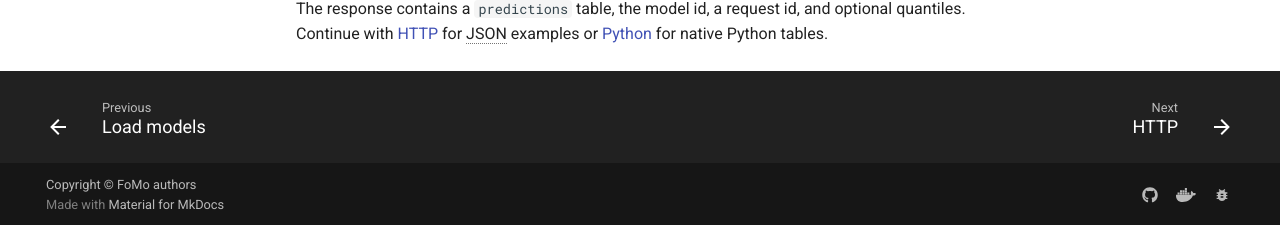
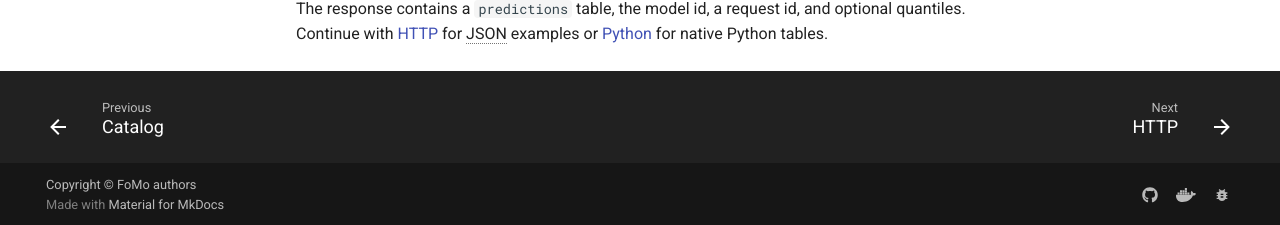
Before and after one commit to sktime/tserve, an MkDocs documentation site: the page built from docs/client/index.md, in a window 1280 px wide and 900 px high, scrolled down 925 px. Shown: the part 672-897 px from the top of the window. Built offline with MkDocs 1.6.1 and Material for MkDocs 9.7.7, drawn with Linux system fonts in a browser that asks for light colours; comment, search, counter and statistics services are not loaded.

Commit message:
fix nav for models

```diff
--- a/mkdocs.yml
+++ b/mkdocs.yml
@@ -168,8 +168,7 @@
       - Models from a directory: server/models-dir.md
       - Dashboard: server/dashboard.md
   - Models:
-      - Load models: models/index.md
-      - Catalog: models/catalog.md
+      - Catalog: models/index.md
   - Client:
       - client/index.md
       - HTTP: client/http.md
```
